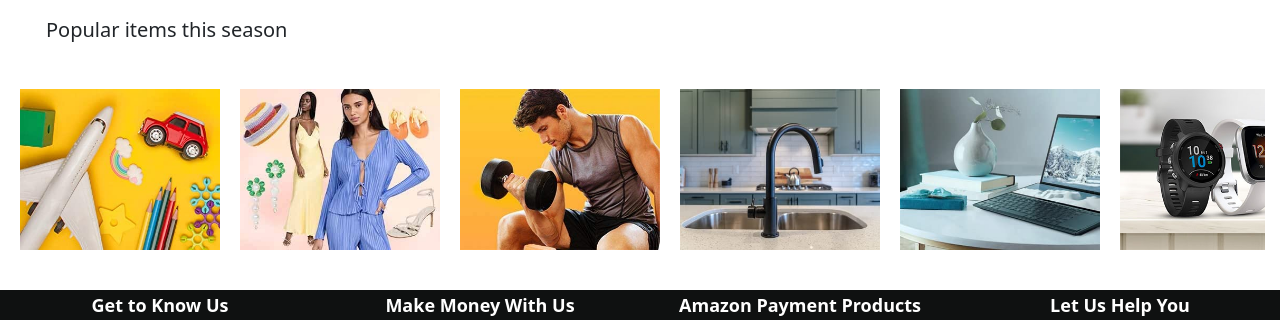
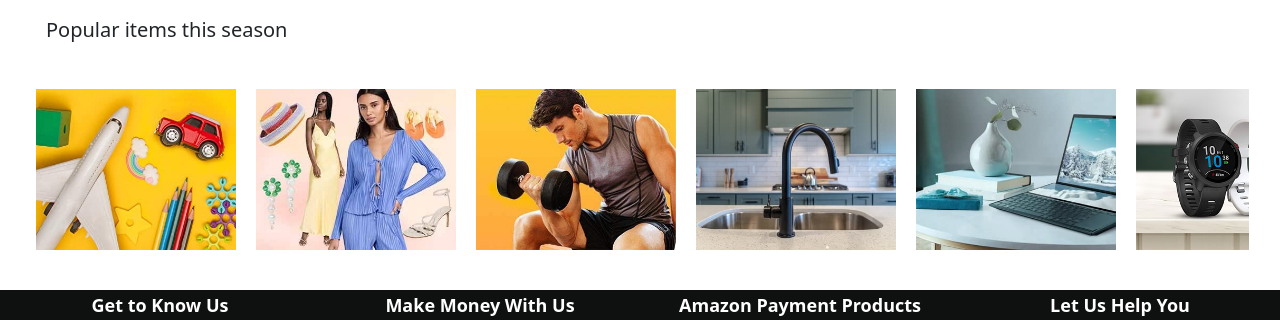
Before and after one commit to narozezzat/ITI-Graguation-Project, a React (Create React App) app: page / in a window 1280 px wide. Shown: the part 1295-1615 px from the top of the page. Built offline with nearby package versions, Linux system fonts and the light colour scheme; no server answers.

Commit message:
edit in homePage

```diff
--- a/src/Componant/HomePage/Deals/Deals.js
+++ b/src/Componant/HomePage/Deals/Deals.js
@@ -29,7 +29,7 @@ function Deals() {
           </span>
         </div>
 
-        <div className="table-responsive todayDealsProductList">
+        <div className="table-responsive todayDealsProductList mx-3">
           {
             allCategory.map((item, index) => {
               return (
--- a/src/Componant/HomePage/Products/PopularProducts.js
+++ b/src/Componant/HomePage/Products/PopularProducts.js
@@ -48,7 +48,7 @@ function PopularProducts() {
           <h5 className="mx-3">Popular items this season</h5>
         </div>
 
-        <div className="table-responsive todayDealsProductList">
+        <div className="table-responsive todayDealsProductList mx-3">
 
           {
             data.map((item, index) => {
```
